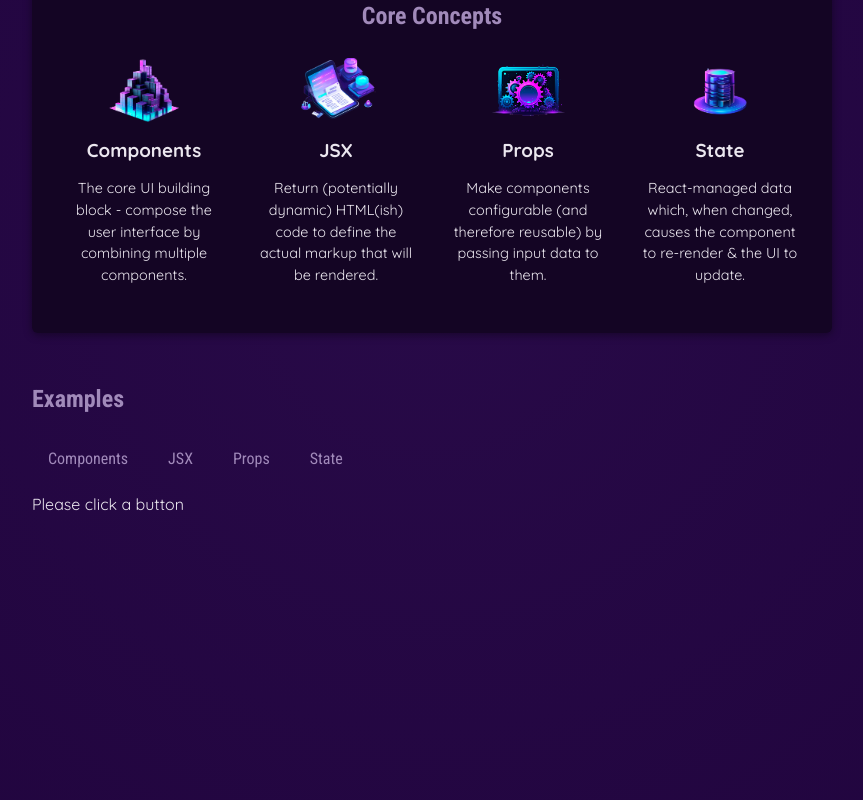
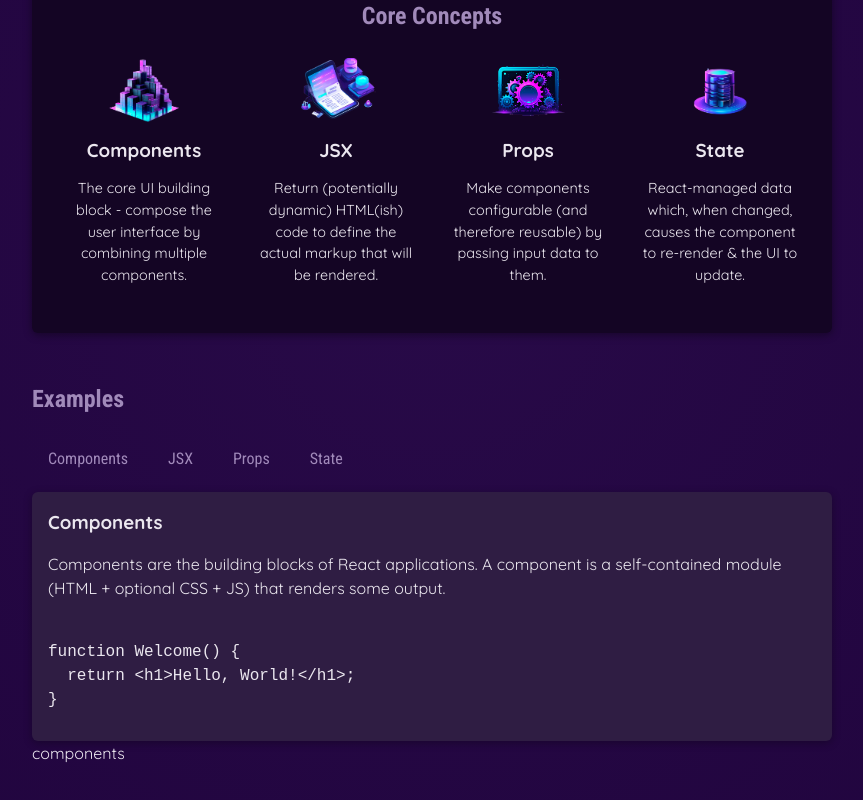
Before and after one commit to golsear/react-course, a React (Vite) app: page / in a window 1280 px wide. Shown: the part 366-1166 px from the top of the page, without its empty margins (208-1071 px from the left). Built offline with nearby package versions, Linux system fonts and the light colour scheme.

Commit message:
Deriving & Outputting Data Based on State

```diff
--- a/src/App.jsx
+++ b/src/App.jsx
@@ -1,11 +1,12 @@
 import { useState } from "react";
-import { CORE_CONCEPTS } from "./data";
+import { CORE_CONCEPTS } from "./data.js";
 import Header from "./components/Header/Header.jsx";
 import CoreConcept from "./components/CoreConcept/CoreConcept.jsx";
 import TabButton from "./components/TabButton/TabButton.jsx";
+import { EXAMPLES } from "./data.js";
 
 function App() {
-  const [selectedTopic, setSelectedTopic] = useState("Please click a button");
+  const [selectedTopic, setSelectedTopic] = useState('components');
 
   function handleSelect(selectedButton) {
     setSelectedTopic(selectedButton);
@@ -40,6 +41,13 @@
             <TabButton onSelect={() => handleSelect("props")}>Props</TabButton>
             <TabButton onSelect={() => handleSelect("state")}>State</TabButton>
           </menu>
+          <div id="tab-content">
+            <h3>{EXAMPLES[selectedTopic].title}</h3>
+            <p>{EXAMPLES[selectedTopic].description}</p>
+            <pre>
+              <code>{EXAMPLES[selectedTopic].code}</code>
+            </pre>
+          </div>
           {selectedTopic}
         </section>
       </main>
--- a/src/data.js
+++ b/src/data.js
@@ -29,3 +29,54 @@
       'React-managed data which, when changed, causes the component to re-render & the UI to update.',
   },
 ];
+
+export const EXAMPLES = {
+  components: {
+    title: 'Components',
+    description:
+      'Components are the building blocks of React applications. A component is a self-contained module (HTML + optional CSS + JS) that renders some output.',
+    code: `
+function Welcome() {
+  return <h1>Hello, World!</h1>;
+}`,
+  },
+  jsx: {
+    title: 'JSX',
+    description:
+      'JSX is a syntax extension to JavaScript. It is similar to a template language, but it has full power of JavaScript (e.g., it may output dynamic content).',
+    code: `
+<div>
+  <h1>Welcome {userName}</h1>
+  <p>Time to learn React!</p>
+</div>`,
+  },
+  props: {
+    title: 'Props',
+    description:
+      'Components accept arbitrary inputs called props. They are like function arguments.',
+    code: `
+function Welcome(props) {
+  return <h1>Hello, {props.name}</h1>;
+}`,
+  },
+  state: {
+    title: 'State',
+    description:
+      'State allows React components to change their output over time in response to user actions, network responses, and anything else.',
+    code: `
+function Counter() {
+  const [isVisible, setIsVisible] = useState(false);
+
+  function handleClick() {
+    setIsVisible(true);
+  }
+
+  return (
+    <div>
+      <button onClick={handleClick}>Show Details</button>
+      {isVisible && <p>Amazing details!</p>}
+    </div>
+  );
+}`,
+  },
+};
```
